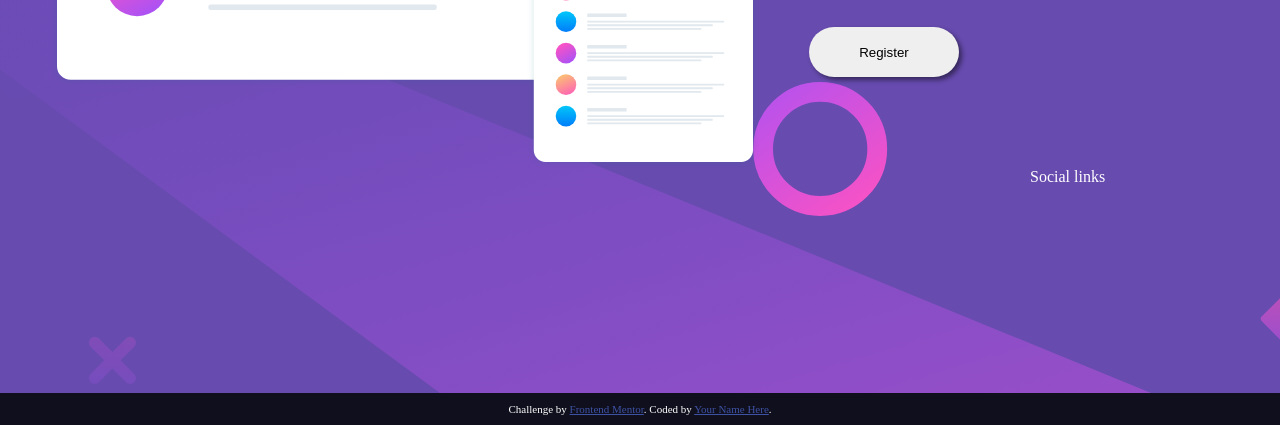
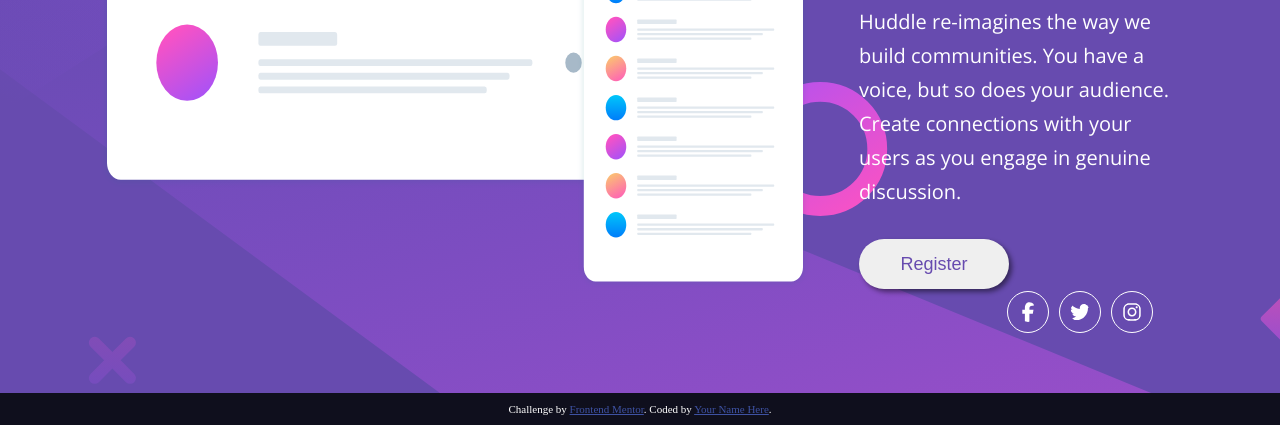
Before and after one commit to benHaseep/huddle-landing-page, a plain HTML site: page index.html in a window 1280 px wide. Shown: the part 507-932 px from the top of the page. Drawn offline with nearby package versions, Linux system fonts and the light colour scheme.

Commit message:
✅ Project Done

```diff
--- a/index.html
+++ b/index.html
@@ -6,7 +6,7 @@
 
   <link rel="icon" type="image/png" sizes="32x32" href="./images/favicon-32x32.png">
 
-  <title>Frontend Mentor | Huddle landing page with single introductory section</title>
+  <title>Huddle landing page with single introductory section</title>
 
   <link rel="stylesheet" href="styles.css">
 </head>
@@ -21,7 +21,11 @@
         <button>Register</button>
       </div>
     </div>
-    <div class="social-links">Social links</div>
+    <div class="social-links">
+      <a href="#" class="facebook"><svg xmlns="http://www.w3.org/2000/svg" viewBox="0 0 320 512"><path d="M80 299.3V512H196V299.3h86.5l18-97.8H196V166.9c0-51.7 20.3-71.5 72.7-71.5c16.3 0 29.4 .4 37 1.2V7.9C291.4 4 256.4 0 236.2 0C129.3 0 80 50.5 80 159.4v42.1H14v97.8H80z"/></svg></a>
+      <a href="#" class="twitter"><svg xmlns="http://www.w3.org/2000/svg" viewBox="0 0 512 512"><path d="M459.4 151.7c.3 4.5 .3 9.1 .3 13.6 0 138.7-105.6 298.6-298.6 298.6-59.5 0-114.7-17.2-161.1-47.1 8.4 1 16.6 1.3 25.3 1.3 49.1 0 94.2-16.6 130.3-44.8-46.1-1-84.8-31.2-98.1-72.8 6.5 1 13 1.6 19.8 1.6 9.4 0 18.8-1.3 27.6-3.6-48.1-9.7-84.1-52-84.1-103v-1.3c14 7.8 30.2 12.7 47.4 13.3-28.3-18.8-46.8-51-46.8-87.4 0-19.5 5.2-37.4 14.3-53 51.7 63.7 129.3 105.3 216.4 109.8-1.6-7.8-2.6-15.9-2.6-24 0-57.8 46.8-104.9 104.9-104.9 30.2 0 57.5 12.7 76.7 33.1 23.7-4.5 46.5-13.3 66.6-25.3-7.8 24.4-24.4 44.8-46.1 57.8 21.1-2.3 41.6-8.1 60.4-16.2-14.3 20.8-32.2 39.3-52.6 54.3z"/></svg></a>
+      <a href="#" class="instagram"><svg xmlns="http://www.w3.org/2000/svg" viewBox="0 0 448 512"><path d="M224.1 141c-63.6 0-114.9 51.3-114.9 114.9s51.3 114.9 114.9 114.9S339 319.5 339 255.9 287.7 141 224.1 141zm0 189.6c-41.1 0-74.7-33.5-74.7-74.7s33.5-74.7 74.7-74.7 74.7 33.5 74.7 74.7-33.6 74.7-74.7 74.7zm146.4-194.3c0 14.9-12 26.8-26.8 26.8-14.9 0-26.8-12-26.8-26.8s12-26.8 26.8-26.8 26.8 12 26.8 26.8zm76.1 27.2c-1.7-35.9-9.9-67.7-36.2-93.9-26.2-26.2-58-34.4-93.9-36.2-37-2.1-147.9-2.1-184.9 0-35.8 1.7-67.6 9.9-93.9 36.1s-34.4 58-36.2 93.9c-2.1 37-2.1 147.9 0 184.9 1.7 35.9 9.9 67.7 36.2 93.9s58 34.4 93.9 36.2c37 2.1 147.9 2.1 184.9 0 35.9-1.7 67.7-9.9 93.9-36.2 26.2-26.2 34.4-58 36.2-93.9 2.1-37 2.1-147.8 0-184.8zM398.8 388c-7.8 19.6-22.9 34.7-42.6 42.6-29.5 11.7-99.5 9-132.1 9s-102.7 2.6-132.1-9c-19.6-7.8-34.7-22.9-42.6-42.6-11.7-29.5-9-99.5-9-132.1s-2.6-102.7 9-132.1c7.8-19.6 22.9-34.7 42.6-42.6 29.5-11.7 99.5-9 132.1-9s102.7-2.6 132.1 9c19.6 7.8 34.7 22.9 42.6 42.6 11.7 29.5 9 99.5 9 132.1s2.7 102.7-9 132.1z"/></svg></a>
+    </div>
   </div>
   <footer>
     <p class="attribution">
--- a/styles.css
+++ b/styles.css
@@ -1,3 +1,10 @@
+@import url('https://fonts.googleapis.com/css2?family=Poppins:ital,wght@0,100;0,200;0,300;0,400;0,500;0,600;0,700;0,800;0,900;1,100;1,200;1,300;1,400;1,500;1,600;1,700;1,800;1,900&display=swap');
+/* font-family: "Poppins", sans-serif; */
+
+@import url('https://fonts.googleapis.com/css2?family=Open+Sans:ital,wght@0,300..800;1,300..800&display=swap');
+/*   font-family: "Open Sans", sans-serif; */
+
+
 * {
   padding: 0;
   margin: 0;
@@ -12,7 +19,7 @@ body {
 .container {
   max-width: 1440px;
   min-height: 100vh;
-  margin: 50px;
+  margin: 50px 100px;
   display: flex;
   flex-direction: column;
 }
@@ -20,12 +27,14 @@ body {
   display: flex;
   gap: 50px;
   margin-top: 50px;
+  font-family: "Open Sans", sans-serif;
 }
 
 .container .content .details h2 {
   font-size: 40px;
   margin-top: 40px;
   line-height: 1.8;
+  font-family: "Poppins", sans-serif;
 }
 .container .content .details p {
   margin-top: 15px;
@@ -40,17 +49,37 @@ body {
   height: 50px;
   border-radius: 50px;
   box-shadow: 3px 3px 5px #0000007a;
+  color: hsl(257, 40%, 49%);
+  font-size: 18px;
+  font-weight: 400;
 }
 .container .content .details button:hover {
   background-color: hsl(300, 69%, 71%);
+  color: #fff;
 }
 .container .social-links {
   width: 200px;
   height: 50px;
   /* background-color: #f00; */
   align-self: flex-end;
+  display: flex;
+  gap: 10px;
+  align-items: center;
+  justify-content: center;
 }
-
+.container .social-links a {}
+.container .social-links svg {
+  width: 20px;
+  height: 20px;
+  fill: #fff;
+  border: 1px solid #fff;
+  border-radius: 50%;
+  padding: 10px;
+}
+.container .social-links svg:hover {
+  fill: hsl(300, 69%, 71%);
+  border-color: hsl(300, 69%, 71%);
+}
 /* ===== Footer ===== */
 .attribution {
   font-size: 11px;
```
Also changed, not shown: screenshot.png (added), 2 other files.
